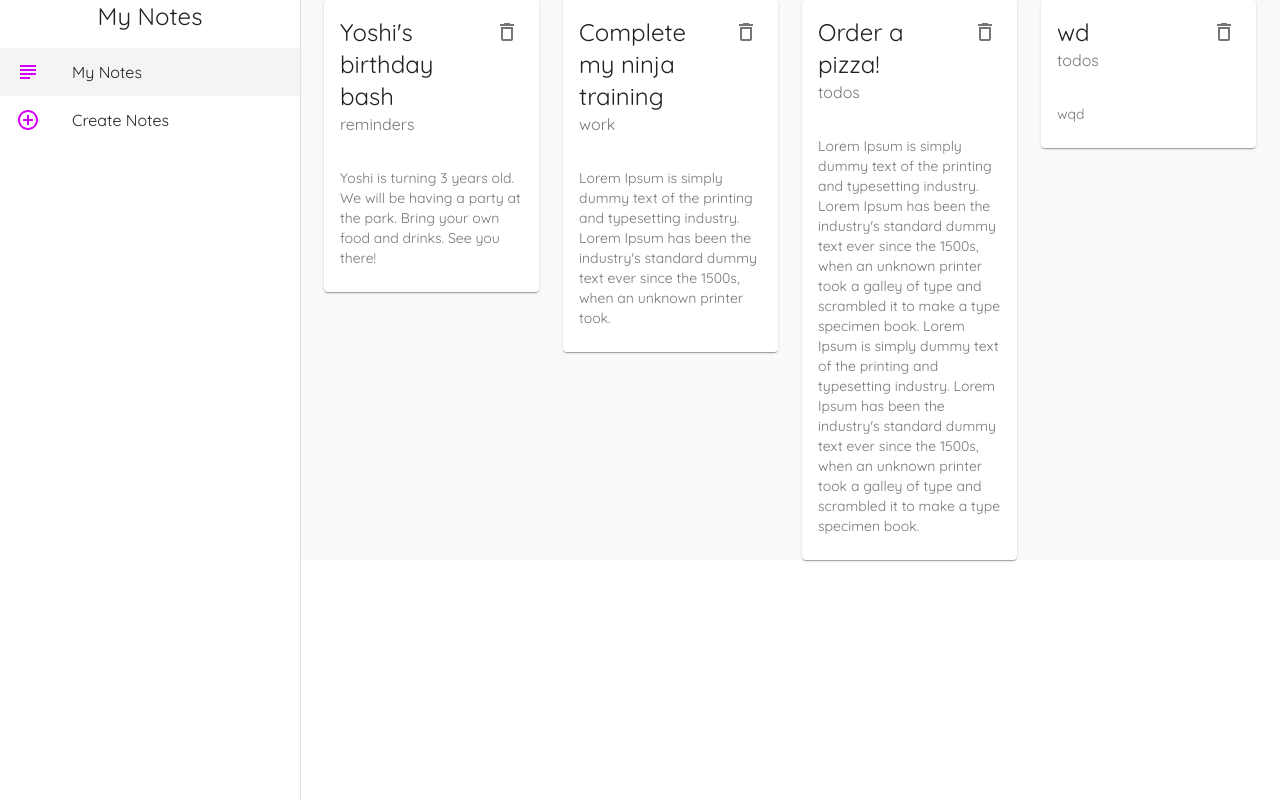
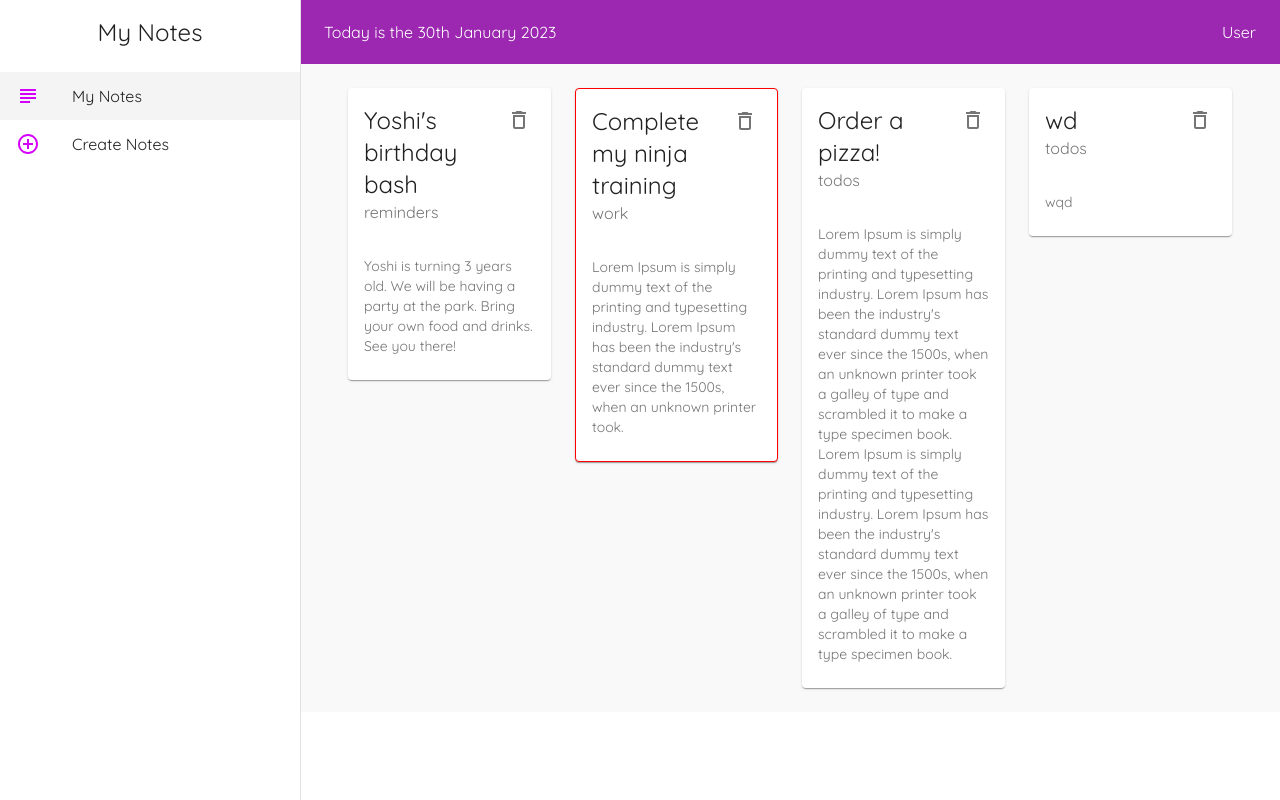
Before and after one commit to baui-dev/layout-ui, a React (Create React App) app: page / in a window 1280 px wide. Built offline with nearby package versions, Linux system fonts and the light colour scheme; data requests are answered from the project's data file.

Commit message:
lesson 16 done
flexgrow
use box instead of div

```diff
--- a/package.json
+++ b/package.json
@@ -9,6 +9,7 @@
     "@testing-library/jest-dom": "^5.16.5",
     "@testing-library/react": "^13.4.0",
     "@testing-library/user-event": "^13.5.0",
+    "date-fns": "^2.29.3",
     "react": "^18.2.0",
     "react-dom": "^18.2.0",
     "react-router": "^6.8.0",
--- a/src/components/Layout.js
+++ b/src/components/Layout.js
@@ -8,13 +8,18 @@ import ListItemIcon from "@material-ui/core/ListItemIcon";
 import ListItemText from "@material-ui/core/ListItemText";
 import { AddCircleOutlineOutlined, SubjectOutlined } from "@material-ui/icons";
 import { useNavigate, useLocation } from "react-router-dom";
+import AppBar from "@material-ui/core/AppBar";
+import Toolbar from "@material-ui/core/Toolbar";
+import { format } from "date-fns";
 
 const drawerWidth = 300;
 
-const useStyles = makeStyles({
+const useStyles = makeStyles((theme) => {
+  return {
     page: {
       background: "#f9f9f9",
       width: "100%",
+      padding: theme.spacing(3),
     },
     drawer: {
       width: drawerWidth,
@@ -28,6 +33,18 @@ const useStyles = makeStyles({
     active: {
       background: "#f4f4f4",
     },
+    title: {
+      padding: theme.spacing(2),
+    },
+    appbar: {
+      width: `calc(100% - ${drawerWidth}px)`,
+    },
+    toolbar: theme.mixins.toolbar,
+
+    date: {
+      flexGrow: 1,
+    },
+  };
 });
 
 export function Layout({ children }) {
@@ -50,6 +67,15 @@ export function Layout({ children }) {
 
   return (
     <div className={classes.root}>
+      <AppBar elevation={0} className={classes.appbar}>
+        <Toolbar>
+          <Typography className={classes.date}>
+            Today is the {format(new Date(), "do MMMM Y")}
+          </Typography>
+          <Typography>User</Typography>
+        </Toolbar>
+      </AppBar>
+
       <Drawer
         className={classes.drawer}
         variant="permanent"
@@ -57,7 +83,7 @@ export function Layout({ children }) {
         classes={{ paper: classes.drawerPaper }}
       >
         <div>
-          <Typography variant="h5" align="center" gutterBottom="true">
+          <Typography variant="h5" align="center" className={classes.title}>
             My Notes
           </Typography>
         </div>
@@ -77,7 +103,11 @@ export function Layout({ children }) {
           ))}
         </List>
       </Drawer>
-      <div className={classes.page}>{children}</div>
+
+      <div className={classes.page}>
+        <div className={classes.toolbar}></div>
+        {children}
+      </div>
     </div>
   );
 }
--- a/src/components/NoteCard.js
+++ b/src/components/NoteCard.js
@@ -2,13 +2,25 @@ import React from "react";
 import CardHeader from "@material-ui/core/CardHeader";
 import Card from "@material-ui/core/Card";
 import CardContent from "@material-ui/core/CardContent";
-import { IconButton, Typography } from "@material-ui/core";
+import { IconButton, Typography, makeStyles } from "@material-ui/core";
 import DeleteOutlined from "@material-ui/icons/DeleteOutlined";
 
+const useStyles = makeStyles({
+  test: {
+    border: (note) => {
+      if (note.category === "work") {
+        return "1px solid red";
+      }
+    },
+  },
+});
+
 export default function NoteCard({ note, handleDelete }) {
+  const classes = useStyles(note);
+
   return (
     <div>
-      <Card elevation={1}>
+      <Card elevation={1} className={classes.test}>
         <CardHeader
           action={
             <IconButton onClick={() => handleDelete(note.id)}>
```
Also changed, not shown: 1 other file (tests, documents, lock files or other folders). Lines whose indentation alone changed are shown as unchanged.
